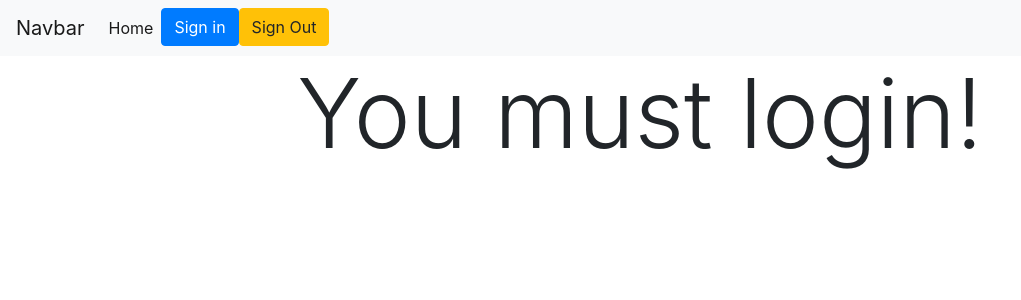
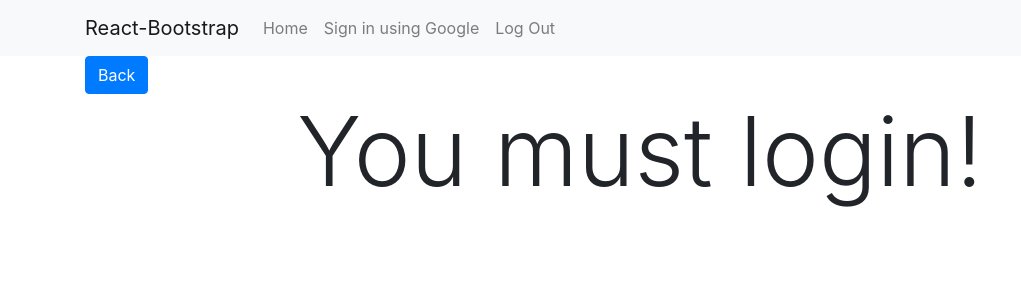
Before and after one commit to matia6170/Chatt, a React (Create React App) app: page /messages/1 in a window 1280 px wide. Shown: the top 300 px of the page, without its empty margins (0-1021 px from the left). Built offline with nearby package versions, Linux system fonts and the light colour scheme; no server answers.

Commit message:
fixed the navbar issue by using the bootstrap react package

```diff
--- a/package.json
+++ b/package.json
@@ -9,6 +9,8 @@
     "bootstrap": "^5.1.3",
     "firebase": "^9.6.8",
     "react": "^17.0.2",
+    "react-bootstrap": "^2.2.1",
+    "react-bootstrap-validation": "^0.1.11",
     "react-dom": "^17.0.2",
     "react-firebase-hooks": "^5.0.3",
     "react-router-dom": "^6.2.2",
--- a/src/App.js
+++ b/src/App.js
@@ -1,6 +1,6 @@
 import React, { useState, useRef, useEffect } from "react";
 import { BrowserRouter, Routes, Route } from "react-router-dom";
-import NavBar from "./components/NavBar/NavBar"
+import NavigationBar from "./components/NavBar/NavigationBar"
 import Urlparmtest from "./components/Urlparmtest";
 
 
@@ -19,7 +19,7 @@ export default function App() {
 
   return (
     <BrowserRouter>
-      <NavBar/>
+      <NavigationBar/>
       <Routes>
 
         <Route path="/" element={<Home/>}/>
--- a/src/components/Chat.js
+++ b/src/components/Chat.js
@@ -1,5 +1,5 @@
 import React, { useState, useRef, useEffect } from "react";
-import { useParams } from "react-router-dom";
+import { Link, useParams } from "react-router-dom";
 
 import { getApp } from "firebase/app";
 import { useAuthState } from "react-firebase-hooks/auth";
@@ -10,6 +10,7 @@ import { auth, firebaseApp, db } from "../firebase/firebaseConfig";
 
 import "bootstrap/dist/css/bootstrap.min.css";
 import "../App.css";
+import { Button } from "react-bootstrap";
 
 
 
@@ -23,8 +24,9 @@ export default function Chat() {
 
 
   return (
-    <div className="App ">
+    <div className="App container">
 
+      <Button as={Link} to="/">Back</Button>
 
       {user ? <ChatRoom docid={docid} /> : <h1 className="text-center display-1">You must login!</h1>}
     </div>
--- a/src/components/ChatRoom.js
+++ b/src/components/ChatRoom.js
@@ -69,7 +69,7 @@ export default function ChatRoom(props) {
   };
 
   return (
-    <div className="container">
+    <div >
       <div className="display-4 title">{title}</div>
       <div className="message-box">
         {messages &&
--- a/src/components/NavBar/LoginButton.js
+++ b/src/components/NavBar/LoginButton.js
@@ -1,6 +1,7 @@
 import React from "react";
 import { signInWithPopup, signOut, GoogleAuthProvider } from "firebase/auth";
 import { auth, firebaseApp, db } from "../../firebase/firebaseConfig";
+import { Nav } from "react-bootstrap";
 
 export default function SignIn() {
     const signInWithGoogle = () => {
@@ -11,14 +12,7 @@ export default function SignIn() {
 
     };
     return (
-      <div className="text-center">
-        <button
-          type="button"
-          className="btn btn-primary"
-          onClick={signInWithGoogle}
-        >
-          Sign in
-        </button>
-      </div>
+      <Nav.Link onClick={signInWithGoogle} >Sign in using Google</Nav.Link>
+
     );
   }
--- a/src/components/NavBar/LogoutButton.js
+++ b/src/components/NavBar/LogoutButton.js
@@ -2,6 +2,7 @@ import React from "react";
 import { signInWithPopup, signOut, GoogleAuthProvider } from "firebase/auth";
 import { auth, firebaseApp, db } from "../../firebase/firebaseConfig";
 
+import { Nav } from "react-bootstrap";
 
 export default function SignOut() {
     const logout = () => {
@@ -17,10 +18,6 @@ export default function SignOut() {
     };
 
     return (
-      <div className="text-center">
-        <button type="button" className="btn btn-warning" onClick={logout}>
-          Sign Out
-        </button>
-      </div>
+      <Nav.Link onClick={logout} >Log Out</Nav.Link>
     );
   }
--- a/src/components/NavBar/NavBar.js
+++ /dev/null
@@ -1,35 +0,0 @@
-import React from "react";
-import { Link, useParams } from "react-router-dom";
-
-import LoginButton from "./LoginButton"
-import LogoutButton from "./LogoutButton"
-
-export default function NavBar() {
-  return (
-    <nav className="navbar navbar-expand-lg navbar-light bg-light">
-      <Link className="navbar-brand" to="/">
-        Navbar
-      </Link>
-      <button
-        className="navbar-toggler"
-        type="button"
-        data-toggle="collapse"
-        data-target="#navbarNavAltMarkup"
-        aria-controls="navbarNavAltMarkup"
-        aria-expanded="false"
-        aria-label="Toggle navigation"
-      >
-        <span className="navbar-toggler-icon"></span>
-      </button>
-      <div className="collapse navbar-collapse" id="navbarNavAltMarkup">
-        <div className="navbar-nav">
-          <Link className="nav-item nav-link active" to="/">
-            Home <span className="sr-only">(current)</span>
-          </Link>
-          <LoginButton></LoginButton>
-          <LogoutButton></LogoutButton>
-        </div>
-      </div>
-    </nav>
-  );
-}
--- /dev/null
+++ b/src/components/NavBar/NavigationBar.js
@@ -0,0 +1,28 @@
+import React from "react";
+import { Link, useParams } from "react-router-dom";
+import { Nav, Navbar, Container } from "react-bootstrap";
+
+import LoginButton from "./LoginButton";
+import LogoutButton from "./LogoutButton";
+import "bootstrap/dist/css/bootstrap.min.css";
+
+export default function NavigationBar() {
+  return (
+    <Navbar bg="light" expand="lg">
+      <Container>
+        <Navbar.Brand as={Link} to="/">React-Bootstrap</Navbar.Brand>
+        <Navbar.Toggle aria-controls="basic-navbar-nav" />
+        <Navbar.Collapse id="basic-navbar-nav">
+          <Nav className="me-auto">
+            <Nav.Link as={Link} to="/">Home</Nav.Link>
+            <LoginButton></LoginButton>
+            <LogoutButton></LogoutButton>
+          </Nav>
+        </Navbar.Collapse>
+      </Container>
+    </Navbar>
+  );
+}
+
+/*
+ */
```
Also changed, not shown: src/components/NavBar/navbar.css (added), 2 other files (tests, documents, lock files or other folders).
